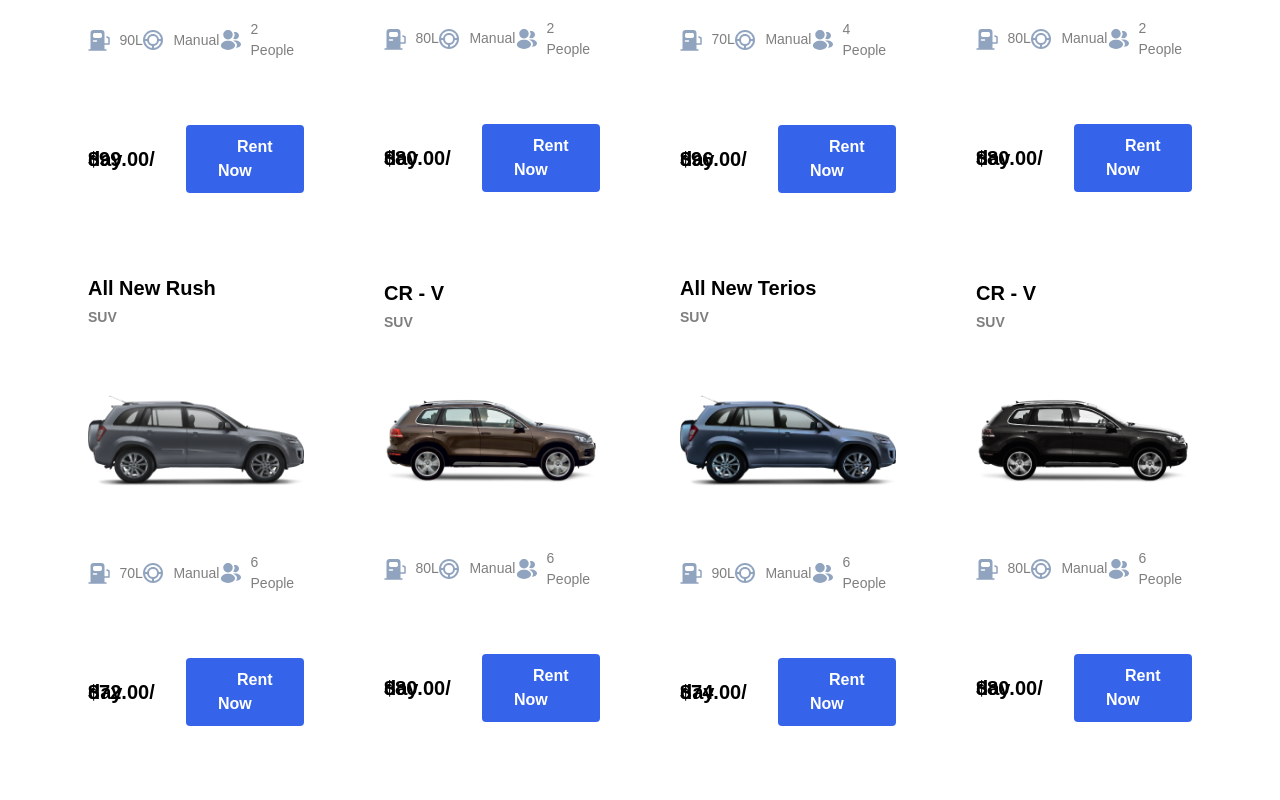
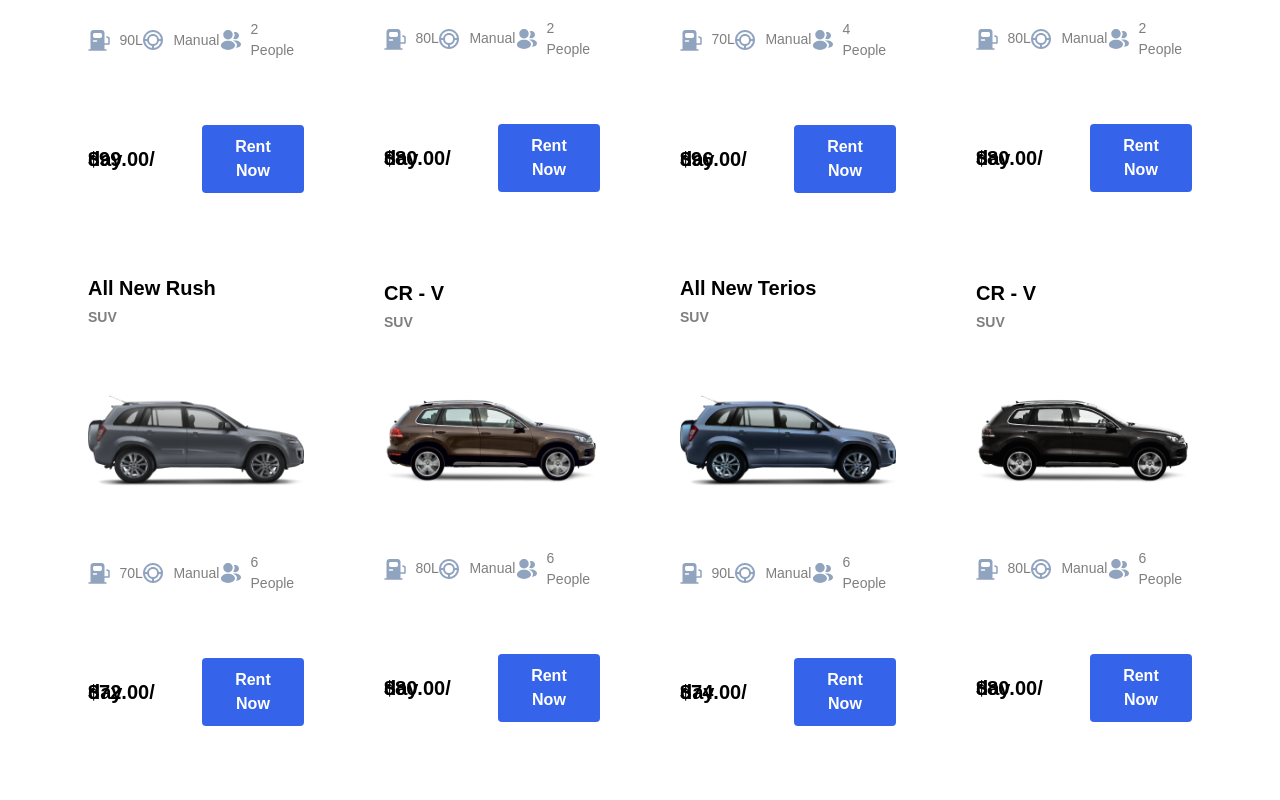
Before and after one commit to MSaliamon/morent, a React (Vite) app: page / in a window 1280 px wide. Shown: the part 1180-1980 px from the top of the page. Built offline with nearby package versions, Linux system fonts and the light colour scheme; no server answers.

Commit message:
fix car rent btn

```diff
--- a/src/components/main/section2/cars/Cars.jsx
+++ b/src/components/main/section2/cars/Cars.jsx
@@ -31,7 +31,7 @@
         </div>
         <div className="section2-car__cont3">
             <p className="section2-car__cont3-text"> {props.price}</p>
-            <button className="section2-car__cont3-btn"><Link to="/payment" className="section2-car__cont3-btn">Rent Now</Link></button>
+            <button className="section2-car__cont3-btn"><Link to="/payment" className="section2-car__cont3-btn-text">Rent Now</Link></button>
         </div>
     </div>
   )
--- a/src/components/main/section2/cars/cars.scss
+++ b/src/components/main/section2/cars/cars.scss
@@ -42,6 +42,9 @@
             color: var.$background-color;
             background-color: var.$third-color;
             border-radius: 4px;
+            &-text {
+                color: var.$background-color;
+            }
         }
     }
 }
```
